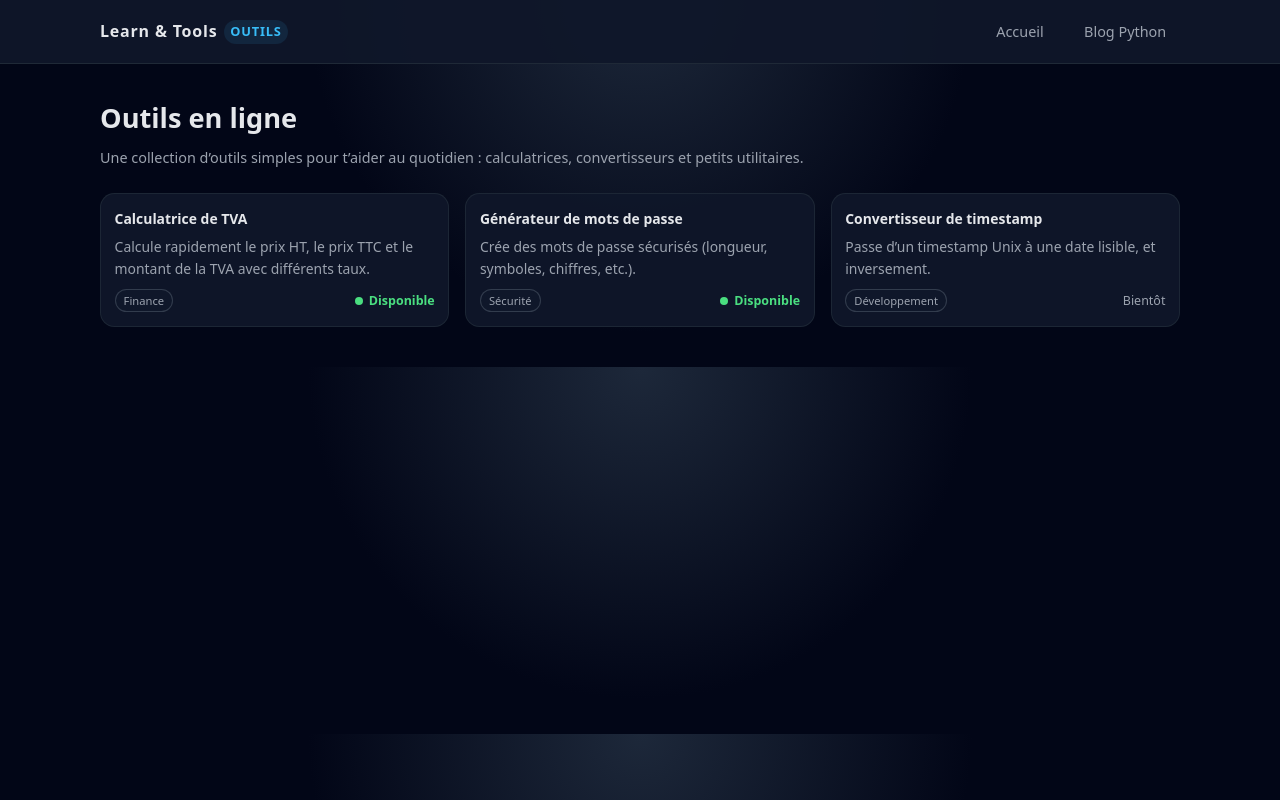
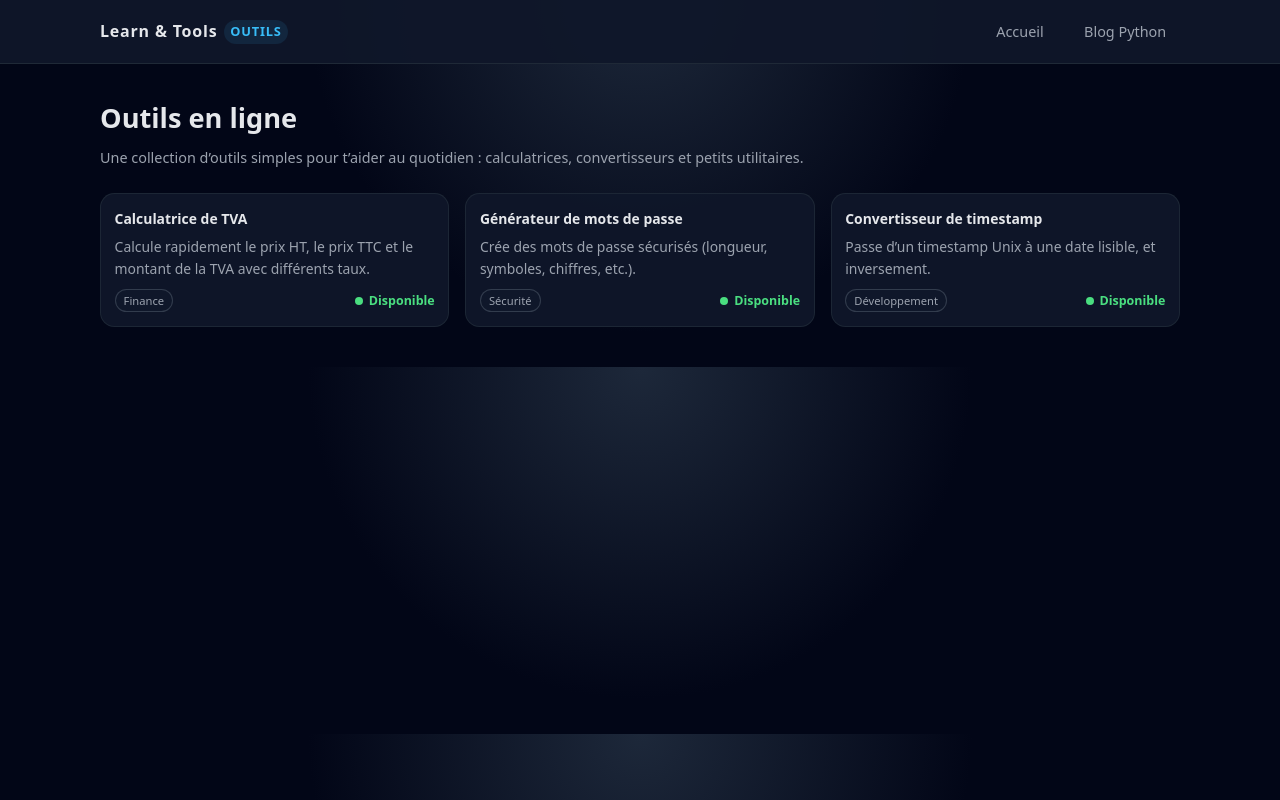
Before and after one commit to pauvretstratema-oss/learn-and-tools, a plain HTML site: page tools/index.html in a window 1280 px wide. Drawn offline with Linux system fonts and the light colour scheme.

Commit message:
Update index.html

```diff
--- a/tools/index.html
+++ b/tools/index.html
@@ -215,7 +215,10 @@
                 </p>
                 <div class="card-meta">
                     <span class="pill">Développement</span>
-                    <span>Bientôt</span>
+                    <span style="display:flex;align-items:center;gap:6px;color:#4ade80;font-weight:600;">
+                        <span style="width:8px;height:8px;background:#4ade80;border-radius:50%;display:inline-block;"></span>
+                        Disponible
+                    </span>
                 </div>
             </div>
         </section>
```
